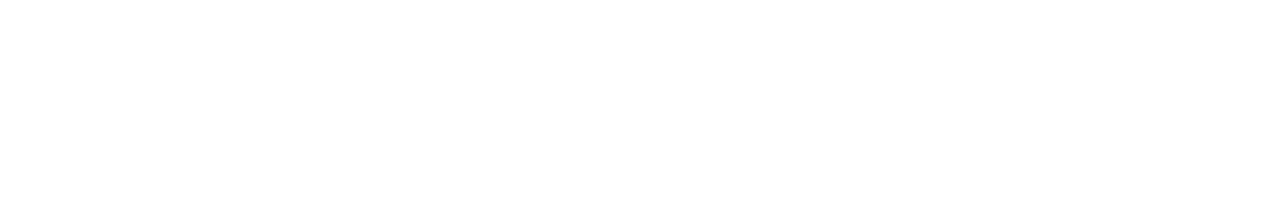
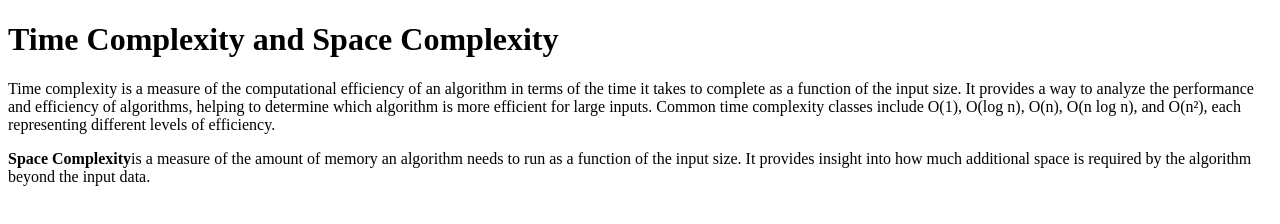
Before and after one commit to acciojob/time-and-space-complexity-DurgeshBairagi, a website: page main.html in a window 1280 px wide. Drawn offline with Linux system fonts and the light colour scheme.

Commit message:
created a submission

```diff
--- a/main.html
+++ b/main.html
@@ -7,8 +7,10 @@
 </head>
 
 <body>
-	<!-- the entire body must be written by student -->
-    <script type="text/javascript" src="./script.js">
+	<h1>Time Complexity and Space Complexity</h1>
+	<p>Time complexity is a measure of the computational efficiency of an algorithm in terms of the time it takes to complete as a function of the input size. It provides a way to analyze the performance and efficiency of algorithms, helping to determine which algorithm is more efficient for large inputs. Common time complexity classes include O(1), O(log n), O(n), O(n log n), and O(n²), each representing different levels of efficiency. </p>
+	<p><b>Space Complexity</b>is a measure of the amount of memory an algorithm needs to run as a function of the input size. It provides insight into how much additional space is required by the algorithm beyond the input data.</p>
+	<script type="text/javascript" src="./script.js">
 </script>
 
 </body>
```
